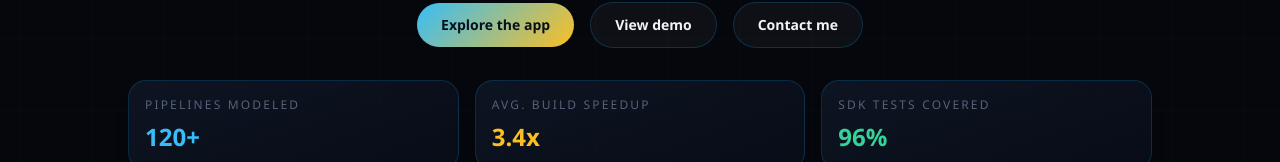
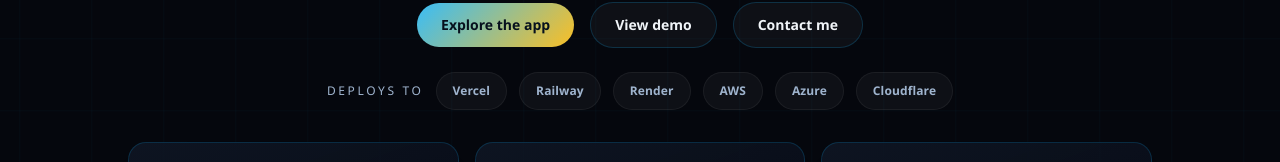
Before and after one commit to ikekra/Automation-Framework, a Next.js app in the folder landing/: page / in a window 1280 px wide. Shown: the part 412-574 px from the top of the page. Built offline with nearby package versions, Linux system fonts and the light colour scheme; no server answers.

Commit message:
feat: add deploy logos and CTA styling

```diff
--- a/landing/src/app/globals.css
+++ b/landing/src/app/globals.css
@@ -175,6 +175,22 @@ a:focus-visible {
   color: var(--foreground);
 }
 
+.logo-pill {
+  border: 1px solid rgba(255, 255, 255, 0.06);
+  background: rgba(255, 255, 255, 0.04);
+  color: var(--muted-foreground);
+  padding: 10px 16px;
+  border-radius: 999px;
+  font-weight: 600;
+  letter-spacing: 0.01em;
+}
+
+.cta-band {
+  border: 1px solid rgba(14, 165, 233, 0.2);
+  background: linear-gradient(120deg, rgba(14, 165, 233, 0.16), rgba(245, 158, 11, 0.12));
+  box-shadow: 0 20px 50px -40px rgba(14, 165, 233, 0.6);
+}
+
 .pricing-card.featured {
   border-color: rgba(56, 189, 248, 0.4);
   box-shadow: 0 20px 40px -28px rgba(56, 189, 248, 0.6);
--- a/landing/src/app/page.tsx
+++ b/landing/src/app/page.tsx
@@ -105,6 +105,8 @@ const stats = [
   { label: "Avg. build speedup", value: "3.4x", tone: "var(--secondary)" },
   { label: "SDK tests covered", value: "96%", tone: "var(--tertiary)" }
 ];
+
+const logos = ["Vercel", "Railway", "Render", "AWS", "Azure", "Cloudflare"];
 
 const contactEmail = "workforiris78@gmail.com";
 
@@ -241,6 +243,12 @@ export default function Home() {
             <a href={`mailto:${contactEmail}`} className="btn-secondary rounded-full px-6 py-3 text-sm font-semibold">
               Contact me
             </a>
+          </div>
+          <div className="stagger mt-6 flex flex-wrap items-center justify-center gap-3 text-xs text-[var(--dim-foreground)]" style={{ animationDelay: "0.45s" }}>
+            <span className="uppercase tracking-[0.22em] text-[var(--muted-foreground)]">Deploys to</span>
+            {logos.map((logo) => (
+              <span key={logo} className="logo-pill">{logo}</span>
+            ))}
           </div>
           <div className="stagger mt-8 grid w-full max-w-5xl gap-4 sm:grid-cols-3" style={{ animationDelay: "0.5s" }}>
             {stats.map((item) => (
```
